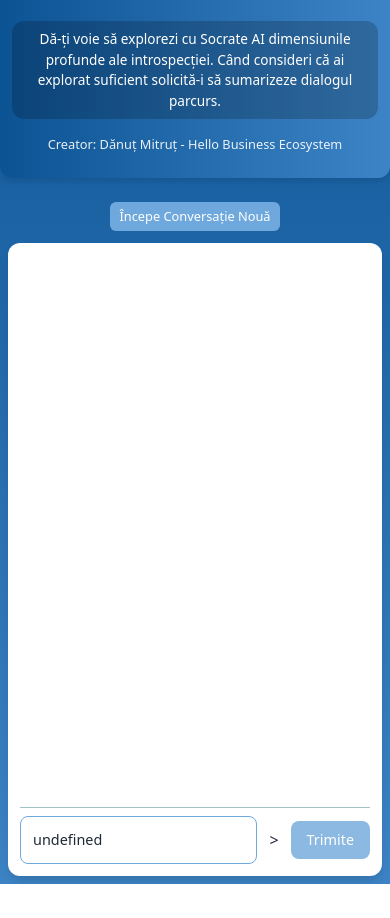
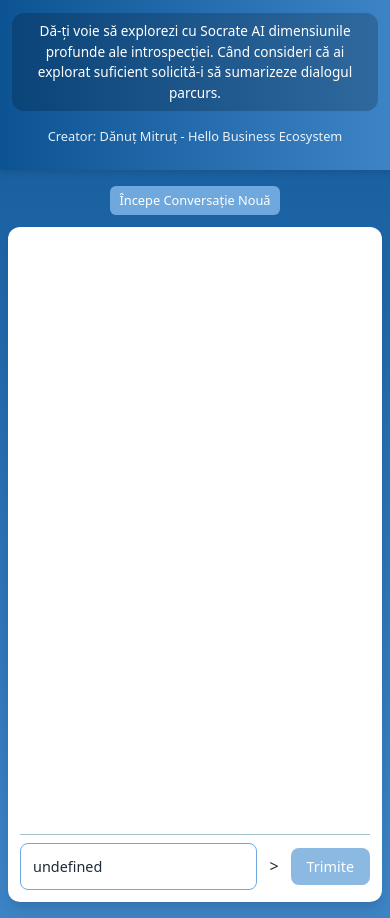
Before and after one commit to danutmitrut/Socrate-AI, a website: page index.html in a window 390 px wide. Shown: the part 117-1035 px from the top of the page. Before the commit the page ends 1001 px from the top, so only its background shows below. Drawn offline with nearby package versions, Linux system fonts and the light colour scheme.

Commit message:
modificare 2

```diff
--- a/index.html
+++ b/index.html
@@ -30,12 +30,9 @@
             flex-direction: column;
             font-family: ui-sans-serif, system-ui, sans-serif; /* Font generic sans-serif */
             color: var(--brand-text-dark);
-            /* Spațiere generală pe mobil (padding-ul tău existent) */
-            padding-left: 1rem;
-            padding-right: 1rem;
-            padding-top: 1rem; /* Adaugă padding și sus */
-            padding-bottom: 1rem; /* Adaugă padding și jos */
-            box-sizing: border-box; /* Include padding-ul în lățimea/înălțimea totală */
+            /* Spațiere generală consistentă pe toate laturile */
+            padding: 1rem;
+            box-sizing: border-box;
         }
 
         /* Header full-width cu gradient și stiluri impunătoare */
@@ -45,11 +42,10 @@
             color: var(--brand-white);
             text-align: center;
             /* Anulează padding-ul body și extinde header-ul */
-            margin-left: -1rem;
-            margin-right: -1rem;
-            width: calc(100% + 2rem);
+            margin: -1rem; /* Anulează padding-ul de 1rem de pe body pe toate laturile */
+            width: calc(100% + 2rem); /* Compensează margin-ul */
             flex-shrink: 0; /* Nu lasă header-ul să se micșoreze */
-            border-radius: 0.75rem; /* Colțuri rotunjite (păstrează-le deși e full-width) */
+            /* border-radius a fost scos, nu se vede la full width */
             box-shadow: 0 4px 6px rgba(0,0,0,0.1);
              /* Margin-bottom a fost mutat în wrapper pt chat */
         }
@@ -79,8 +75,8 @@
             line-height: 1.5;
         }
          header h3 { /* Stiluri pentru creator, mutat acum în header */
-             margin-top: 1.5rem; /* Spațiu deasupra */
-             font-size: 1rem; /* Ajustat puțin mărimea */
+             margin-top: 1.5rem;
+             font-size: 1rem;
              opacity: 0.9;
              color: var(--brand-white);
          }
@@ -93,6 +89,8 @@
              align-items: center; /* Centrează conținutul (buton si chat) orizontal */
              flex-grow: 1; /* Ocupă tot spațiul vertical rămas */
              margin-top: 2rem; /* Spațiu între header și zona de interacțiune */
+             /* Adaugă padding la fundul wrapperului, nu pe body */
+             padding-bottom: 1rem;
         }
 
         /* Container pentru butonul "Nou Chat" */
@@ -135,8 +133,8 @@
             /* Dimensiuni și responsivitate (preluate din codul tău) */
             width: 100%;
             max-width: 467px;
-            height: 70vh;
-            max-height: 700px;
+            height: 70vh; /* Păstrează înălțimea relativă */
+            max-height: 700px; /* Limitează la o înălțime fixă pe ecrane mari */
         }
 
         /* Zona de afișare a mesajelor */
@@ -178,7 +176,6 @@
              color: var(--brand-white);
              align-self: flex-start;
              margin-right: auto;
-             /* Poți adăuga un iconiță sau altceva dacă vrei */
          }
 
 
@@ -214,16 +211,17 @@
             40% { transform: scale(1.0); }
         }
 
-        /* Stiluri pentru form și input (păstrate și ajustate) */
-        form { /* Fără clasă `flex`, o setăm inline cu Tailwind */
+        /* Stiluri pentru form și input */
+        form {
             display: flex;
             gap: 0.75rem;
             align-items: center;
             padding-top: 0.5rem;
             border-top: 1px solid var(--brand-light-blue-gray);
+             flex-shrink: 0; /* Previne micsorarea form-ului */
         }
 
-        form input { /* Fără clase Tailwind aici, definite în `<style>` pt control fin */
+        form input {
             flex-grow: 1;
             padding: 0.75rem;
             border: 1px solid var(--brand-light-blue);
@@ -239,18 +237,18 @@
              color: #9ca3af;
          }
 
-        /* Stiluri pentru butonul Trimite (folosind clasa send-button + stiluri in <style> ) */
-        button[type="submit"] { /* Selector mai specific */
+        /* Stiluri pentru butonul Trimite */
+        button[type="submit"] {
             text-align: center;
             padding: 0.75rem 1.5rem;
-            border-radius: 0.5rem;
+            border-radius: 0.5rem; /* Foloseste 0.5rem pt consistenta cu input */
             color: var(--brand-white);
             transition: background-color 0.2s ease-in-out, opacity 0.2s ease-in-out;
             cursor: pointer;
             display: flex;
             align-items: center;
             justify-content: center;
-            border: none; /* Elimină bordura implicită a butonului */
+            border: none;
         }
 
         button[type="submit"]:enabled {
@@ -267,19 +265,15 @@
         }
 
 
-        /* Responsive adjustments for smaller screens (ajustate peste ale tale) */
+        /* Responsive adjustments (ajustate peste ale tale) */
         @media (max-width: 640px) {
              body {
-                padding-left: 0.5rem;
-                padding-right: 0.5rem;
-                 padding-top: 0.5rem;
-                 padding-bottom: 0.5rem;
+                padding: 0.5rem; /* Reduce padding-ul general */
             }
             header {
-                 margin-left: -0.5rem;
-                 margin-right: -0.5rem;
-                 width: calc(100% + 1rem);
-                 padding: 1.5rem 0.75rem; /* Reduce padding header */
+                 margin: -0.5rem; /* Anulează padding-ul nou de pe body */
+                 width: calc(100% + 1rem); /* Compensează margin-ul */
+                 padding: 1.5rem 0.75rem; /* Reduce padding interior header */
             }
              header h1 { font-size: 2rem; }
              header h2 { font-size: 1.1rem; }
@@ -287,11 +281,12 @@
               header p { font-size: 0.85rem; padding: 0.5rem 0.75rem;}
 
              #chat-interaction-area {
-                 margin-top: 1.5rem; /* Spațiu mai mic pe mobil */
+                 margin-top: 1.5rem;
+                 padding-bottom: 0.5rem; /* Reduce padding jos */
              }
               #new-chat-button-container {
-                 max-width: none; /* Ocupă lățimea wrapperului */
-                 text-align: center; /* Centrează butonul */
+                 max-width: none;
+                 text-align: center;
                  margin-bottom: 0.75rem;
               }
               #new-chat-button {
@@ -300,21 +295,21 @@
               }
 
             #chat-container {
-                padding: 0.75rem; /* Spațiu interior mai mic */
-                 height: 75vh; /* Poate mări un pic înălțimea pe mobil */
+                padding: 0.75rem;
+                 height: 80vh; /* Poate mări un pic înălțimea pe mobil, dar ține cont de spațiul total */
                  max-height: none; /* Elimină max-height pe mobil */
             }
              #messages div {
-                padding: 0.5rem 0.75rem; /* Bule de mesaj mai mici */
+                padding: 0.5rem 0.75rem;
             }
-            form { /* Ajustări form pe mobil */
+            form {
                 gap: 0.5rem;
             }
-            form input { /* Ajustări input pe mobil */
+            form input {
                 padding: 0.5rem;
                  font-size: 0.9rem;
             }
-             button[type="submit"] { /* Ajustări buton pe mobil */
+             button[type="submit"] {
                 padding: 0.5rem 1rem;
                 font-size: 0.9rem;
             }
@@ -322,7 +317,7 @@
 
     </style>
 </head>
-<body class="font-sans text-gray-800">
+<body>
 
     <!-- Header cu titluri, creator și indicații -->
     <header>
@@ -345,6 +340,8 @@
          </div>
 
         <!-- Container principal pentru caseta de chat, cu date Alpine și inițializare -->
+        <!-- x-data="chatApp()" inițializează componenta Alpine -->
+        <!-- x-init="initChat()" rulează metoda initChat la pornire -->
         <div id="chat-container" x-data="chatApp()" x-init="initChat()">
             <!-- Zona de afișare a mesajelor -->
             <div id="messages">
@@ -408,6 +405,7 @@
                     } else {
                          // Notă: Mesajele vechi din thread NU sunt afișate automat cu aceasta implementare.
                          // Doar se continuă conversația pe thread-ul existent.
+                         // Dacă vrei să afișezi mesajele vechi, ar fi nevoie de un endpoint backend suplimentar.
                           this.messages.push({
                              id: Date.now() + '_welcome_back',
                              role: 'assistant',
@@ -485,7 +483,7 @@
 
                         // Verifică dacă răspunsul HTTP este OK (status 2xx)
                         if (!response.ok) {
-                            // Încearcă să extragă mesajul de eroare din răspunsul non-OK
+                            // Încercă să extragă mesajul de eroare din răspunsul non-OK
                             let errorMsg = `HTTP error! status: ${response.status}.`;
                              try {
                                  const errorData = await response.json();
```
